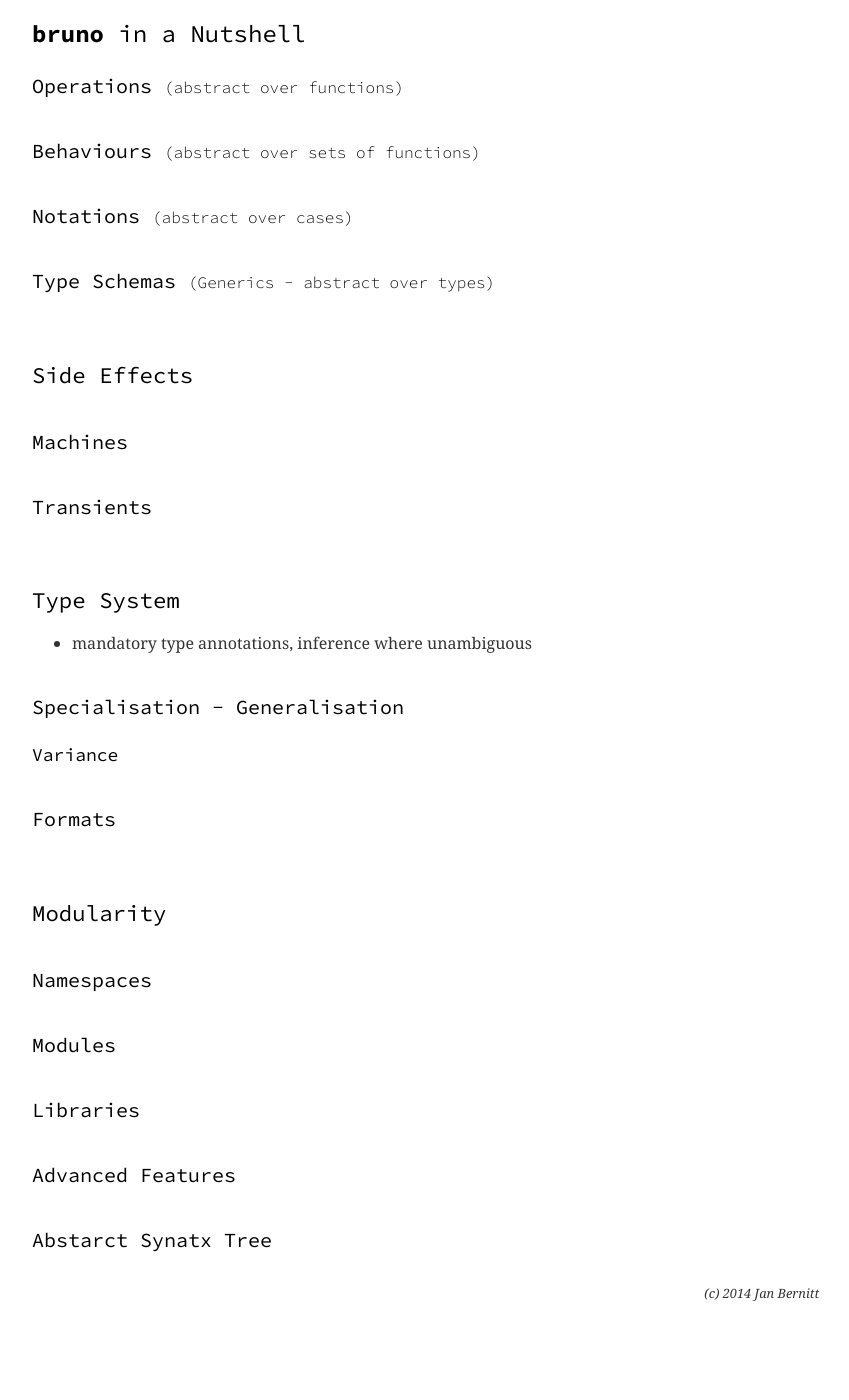
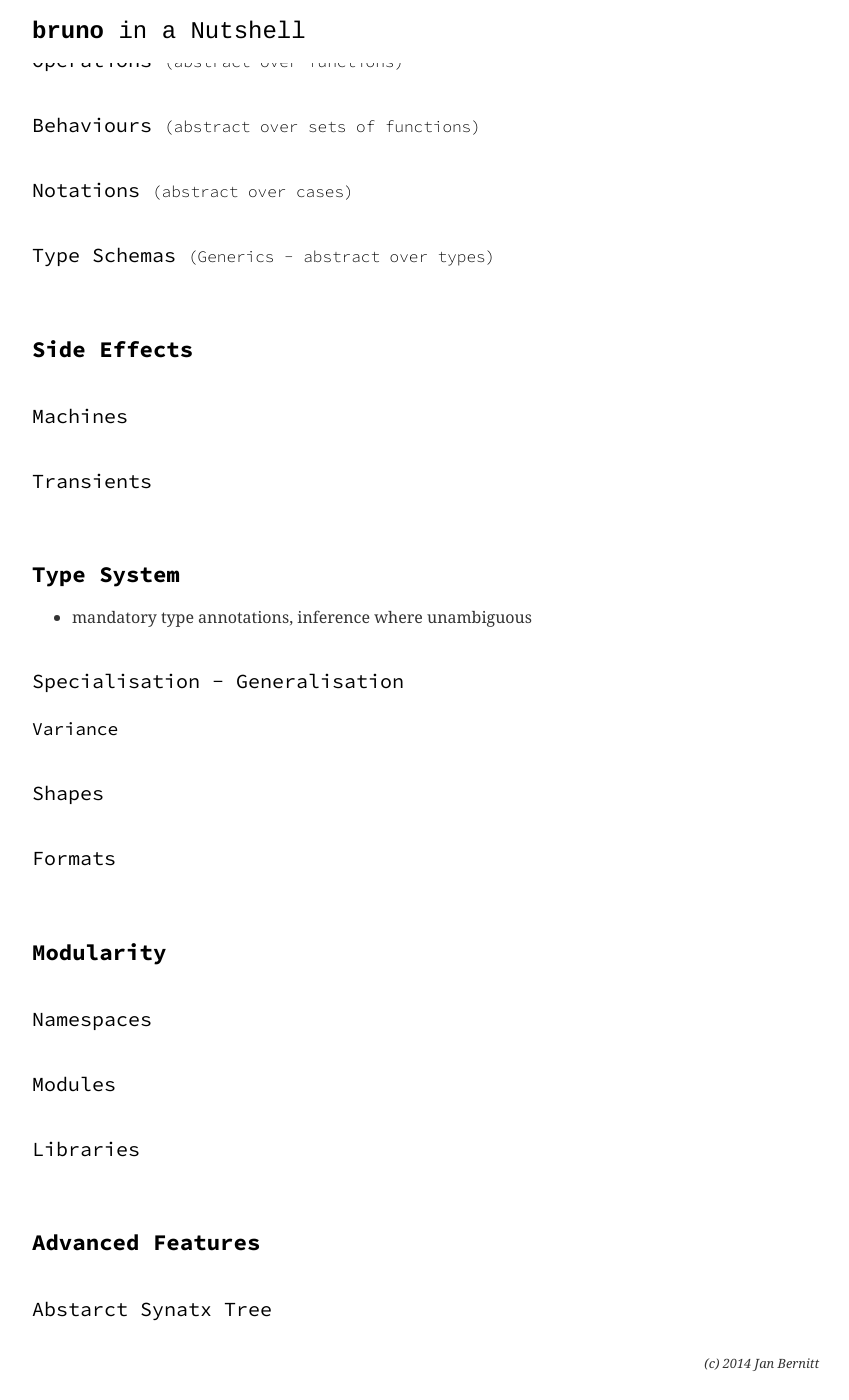
Before and after one commit to bruno-lang/bruno-lang.github.io, a Jekyll site: the page built from learn/index.md, in a window 1280 px wide and 1400 px high, scrolled down 6100 px. Shown: the whole window, without its empty margins (208-1057 px from the left). Built offline with Jekyll 4.4.1, drawn with Linux system fonts in a browser that asks for light colours; nearby versions of some CDN libraries; before the commit the page ends 7431 px from its top, so only the background shows below that.

Commit message:
colors and fonts

```diff
--- a/assets/css/docs.css
+++ b/assets/css/docs.css
@@ -3,16 +3,18 @@
 @import url(http://fonts.googleapis.com/css?family=Source+Sans+Pro:300,400,700,300italic,400italic,700italic);
 
 html {
-	background-color: #220619;
 	background-color: white;
 }
 body {
-	font-family: Georgia, "Source Sans Pro", Cousine;
+	font-family: Georgia, "Source Sans Pro";
 	margin: 0;
 	padding: 1em 0;
-	color: #eee;
 	color: #333;
 }
+code, pre {
+	font-family: "Source Code Pro";
+}
+
 page {
 	border-radius: 4px;
 	display: block;
@@ -34,7 +36,6 @@
 	position: relative;
 }
 content p {
-	text-align: justifyy;
 	word-spacing: 0.07em
 }
 content .abstract {
@@ -46,7 +47,6 @@
 content pre {
 	border-radius: 2px;
 	padding: 10px;
-	background-color: black;
 	background-color: #eee8d5;
 	color: white;
 }
@@ -56,35 +56,28 @@
 }
 
 content code {
-	color: #6c71c4;
 	color: #565A9D;
   background-color: #fdf6e3;
 }
-code, pre {
-	font-family: "Source Code Pro";
+
+content blockquote {
+	color: #073642;
+	text-align: justify;
+	font-family: "Source Sans Pro";
 }
 
-content h1 { font-size: 1.5em; }
+content h1, content h2, content h3, content h4 {
+	font-weight: normal; font-family: "Source Code Pro"; color: white; color: black;
+}
 content h2 { font-size: 1.4em; }
 content h3 { font-size: 1.25em; }
 content h4 { font-size: 1.125em; }
-content h1, content h2, content h3, content h4 {
-	font-weight: normal; font-family: "Source Code Pro"; color: white; color: black;
-}
+content h1 { font-size: 1.5em; font-family: Cousine; }
 content h1:first-child { position: fixed; background-color: white; width: 100%; margin: 0; top: 0; padding: 0.75em 0; }
 content h1:first-child + * { margin-top: 50px; }
-content h2 { margin-top: 3em; font-weight: bold; font-weight: normal; }
+content h2 { margin-top: 3em; font-weight: bold; }
 content h3 { margin-top: 2em; }
 content h3 em { font-size: 12pt; font-weight: 300; font-style: normal; }
-
-.yellowb { background-color: #FFD36C; }
-.greenb { background-color: #A6D08E; }
-.blueb { background-color: #5B9BD4; }
-.orangeb { background-color: #C15A10; }
-.yellow, contentt h2 { color: #FFD36C; }
-.green, contentt h4 { color: #8ED068; }
-.blue, a, a:visited { color: #5B9BD4; }
-.orange, contentt h3 { color: #D95C02; }
 
 code kw { color: #859900; }
 code lit { color: #2aa198; }
--- a/learn/index.md
+++ b/learn/index.md
@@ -298,6 +298,8 @@
 
 #### Variance
 
+### Shapes
+
 ### Formats
 
 ## Modularity
@@ -308,6 +310,6 @@
 
 ### Libraries
 
-### Advanced Features
+## Advanced Features
 
 ### Abstarct Synatx Tree
```
